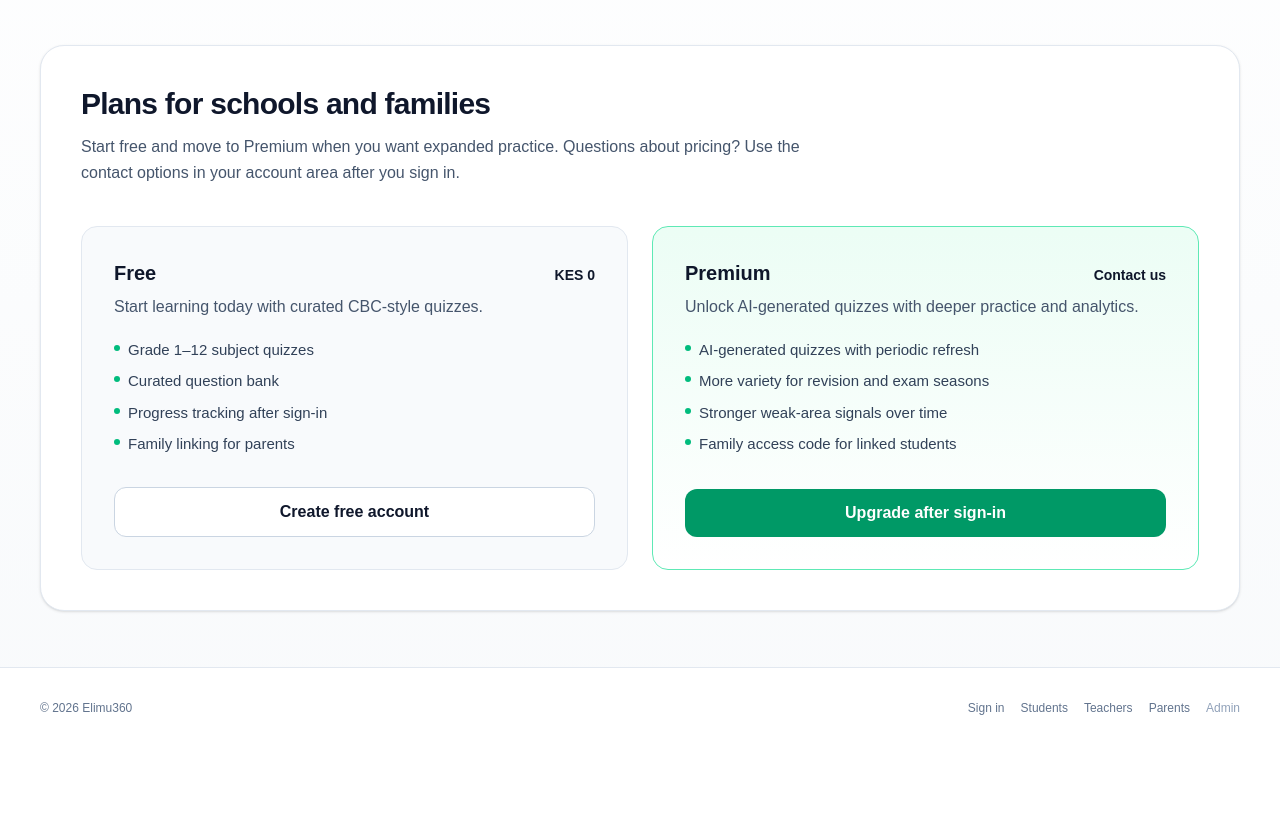
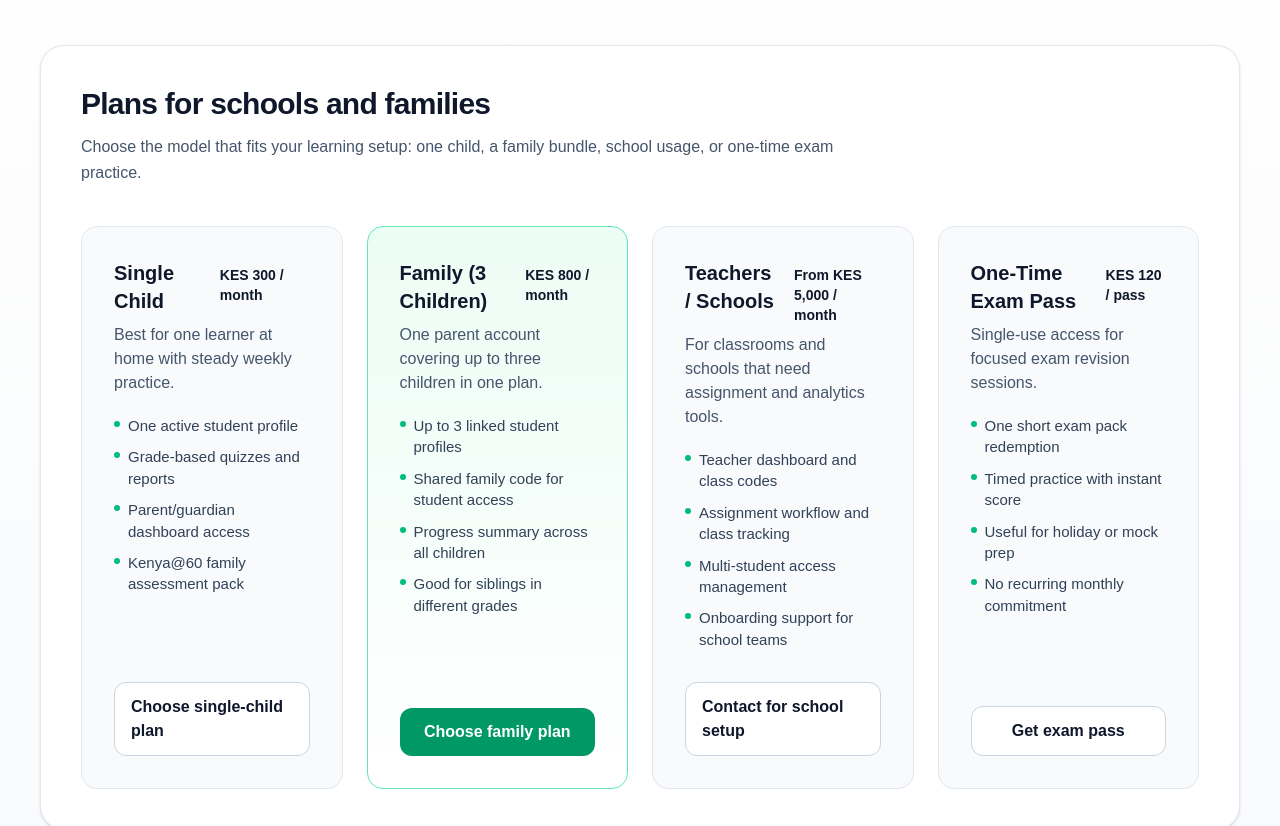
Before and after one commit to SilasAmisi/elimu360, a Next.js app: page / in a window 1280 px wide. Shown: the part 1380-2206 px from the top of the page. Before the commit the page ends 2128 px from the top, so only its background shows below. Built offline with nearby package versions, Linux system fonts and the light colour scheme.

Commit message:
feat: expand subscription options with richer plan models
Replace basic free/premium cards with single-child, family bundle, teachers/schools, and one-time exam pass options to better match real client purchase scenarios.

Made-with: Cursor

```diff
--- a/components/subscription-plans.tsx
+++ b/components/subscription-plans.tsx
@@ -2,30 +2,56 @@ import Link from "next/link";
 
 const plans = [
   {
-    name: "Free",
-    price: "KES 0",
-    blurb: "Start learning today with curated CBC-style quizzes.",
+    name: "Single Child",
+    price: "KES 300 / month",
+    blurb: "Best for one learner at home with steady weekly practice.",
     features: [
-      "Grade 1–12 subject quizzes",
-      "Curated question bank",
-      "Progress tracking after sign-in",
-      "Family linking for parents",
+      "One active student profile",
+      "Grade-based quizzes and reports",
+      "Parent/guardian dashboard access",
+      "Kenya@60 family assessment pack",
     ],
-    cta: { label: "Create free account", href: "/sign-up" },
+    cta: { label: "Choose single-child plan", href: "/sign-up" },
     highlight: false,
   },
   {
-    name: "Premium",
-    price: "Contact us",
-    blurb: "Unlock AI-generated quizzes with deeper practice and analytics.",
+    name: "Family (3 Children)",
+    price: "KES 800 / month",
+    blurb: "One parent account covering up to three children in one plan.",
     features: [
-      "AI-generated quizzes with periodic refresh",
-      "More variety for revision and exam seasons",
-      "Stronger weak-area signals over time",
-      "Family access code for linked students",
+      "Up to 3 linked student profiles",
+      "Shared family code for student access",
+      "Progress summary across all children",
+      "Good for siblings in different grades",
     ],
-    cta: { label: "Upgrade after sign-in", href: "/sign-in" },
+    cta: { label: "Choose family plan", href: "/sign-up" },
     highlight: true,
+  },
+  {
+    name: "Teachers / Schools",
+    price: "From KES 5,000 / month",
+    blurb: "For classrooms and schools that need assignment and analytics tools.",
+    features: [
+      "Teacher dashboard and class codes",
+      "Assignment workflow and class tracking",
+      "Multi-student access management",
+      "Onboarding support for school teams",
+    ],
+    cta: { label: "Contact for school setup", href: "/sign-in" },
+    highlight: false,
+  },
+  {
+    name: "One-Time Exam Pass",
+    price: "KES 120 / pass",
+    blurb: "Single-use access for focused exam revision sessions.",
+    features: [
+      "One short exam pack redemption",
+      "Timed practice with instant score",
+      "Useful for holiday or mock prep",
+      "No recurring monthly commitment",
+    ],
+    cta: { label: "Get exam pass", href: "/sign-up" },
+    highlight: false,
   },
 ];
 
@@ -37,12 +63,12 @@ export function SubscriptionPlans() {
           Plans for schools and families
         </h2>
         <p className="mt-3 text-base leading-relaxed text-slate-600">
-          Start free and move to Premium when you want expanded practice. Questions about pricing? Use the contact
-          options in your account area after you sign in.
+          Choose the model that fits your learning setup: one child, a family bundle, school usage, or one-time exam
+          practice.
         </p>
       </div>
 
-      <div className="mt-10 grid gap-6 lg:grid-cols-2">
+      <div className="mt-10 grid gap-6 lg:grid-cols-2 xl:grid-cols-4">
         {plans.map((plan) => (
           <article
             key={plan.name}
```
